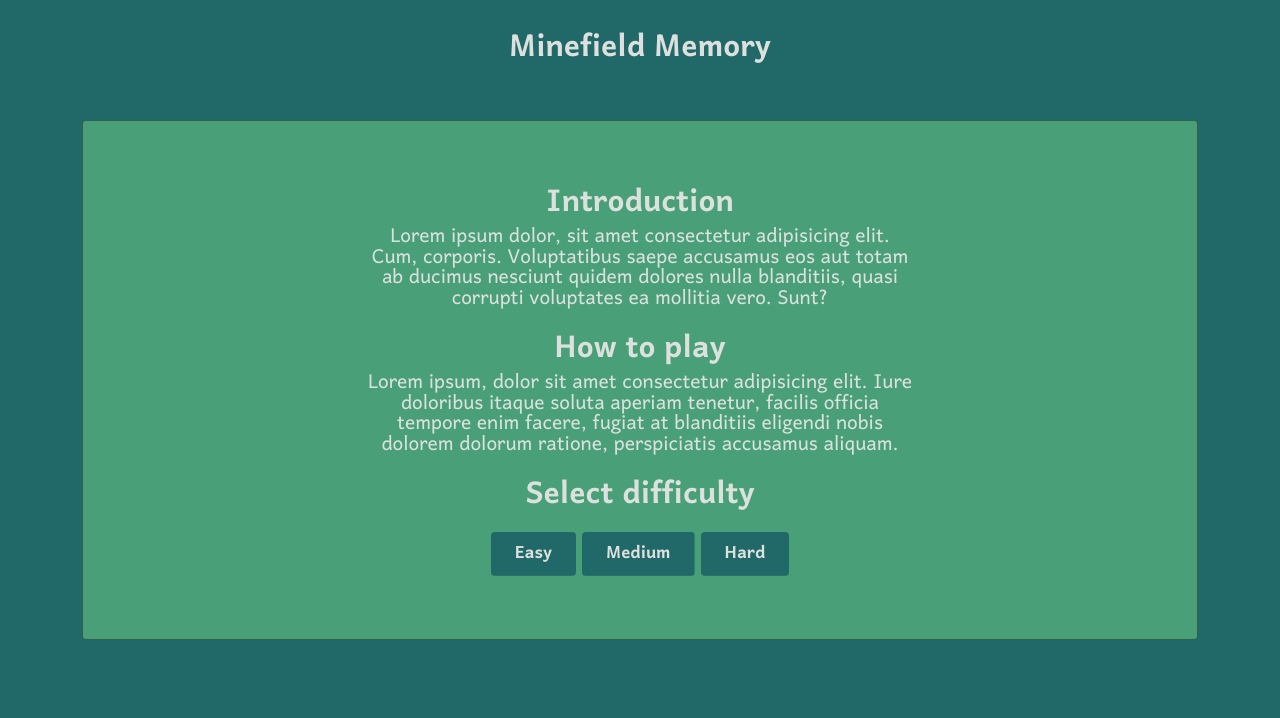
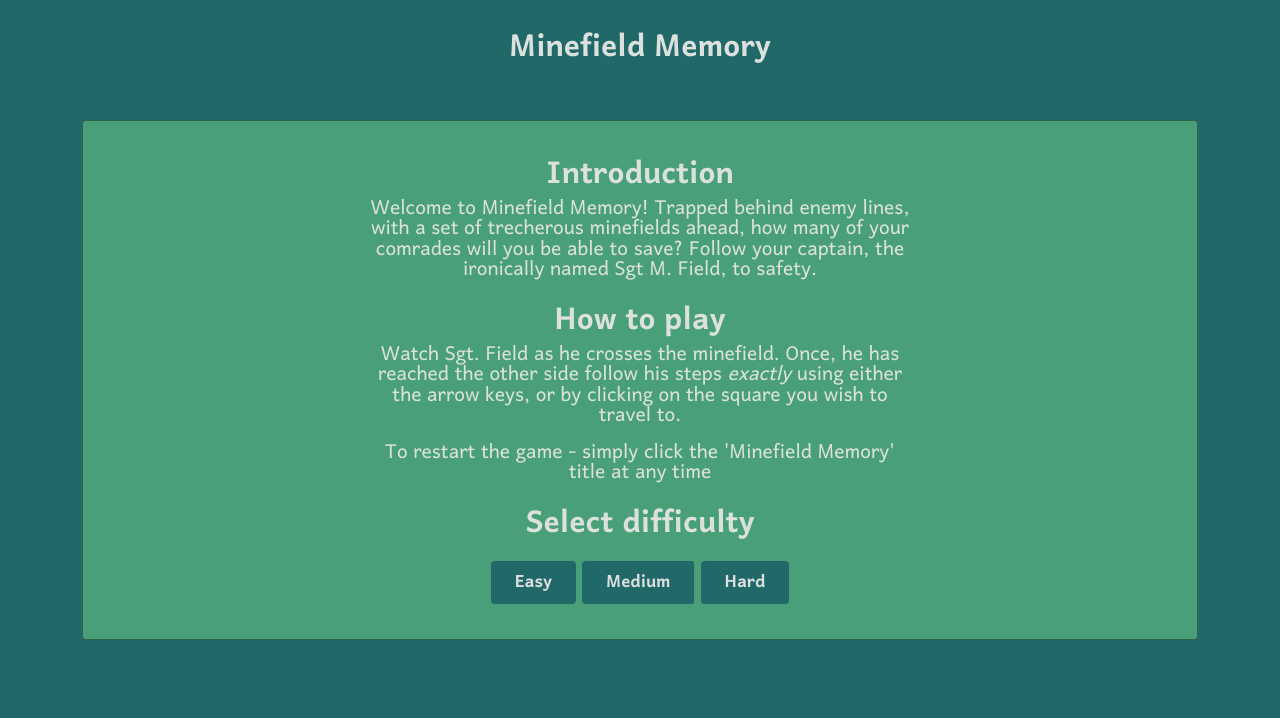
Before and after one commit to Samoftheforrest/follow-the-leader, a plain HTML site: page index.html in a window 1280 px wide. Shown: the top 718 px of the page. Drawn offline with nearby package versions, Linux system fonts and the light colour scheme.

Commit message:
[AMEND] replaced lorem ipsum text on intro screen

```diff
--- a/assets/js/main.js
+++ b/assets/js/main.js
@@ -22,7 +22,7 @@ let movementEnabled = false;
 let reset = false;
 
 // success messages
-const successMessage = ['Well done soldier! Keep going!', 'Another one, home safe', 'Mission successful, good job!', 'Good work private!'];
+const successMessage = ['Well done soldier! Keep going!', 'Another one, home safe', 'Mission successful, good job!', 'Good work private!', 'Nicely done, let\'s keep moving!'];
 
 // difficulty settings
 const difficulties = [{
@@ -265,6 +265,8 @@ const playersTurn = (difficulty) => {
 /** begins the leader's turn and ends it when the leader reaches the final square */
 const leadersTurn = (difficulty) => {
 
+    message.textContent = 'This way private. Follow me!';
+
     if (!reset) {
         if (leaderPosition === (difficulty.squares) - 1) {
             generateCharacter('leader');
--- a/index.html
+++ b/index.html
@@ -22,9 +22,10 @@
         <div class="row m-0 w-100 h-100">
             <div class="col d-flex flex-column justify-content-center align-items-center">
                 <h2 class="intro-title">Introduction</h2>
-                <p class="intro-text">Lorem ipsum dolor, sit amet consectetur adipisicing elit. Cum, corporis. Voluptatibus saepe accusamus eos aut totam ab ducimus nesciunt quidem dolores nulla blanditiis, quasi corrupti voluptates ea mollitia vero. Sunt?</p>
+                <p class="intro-text">Welcome to Minefield Memory! Trapped behind enemy lines, with a set of trecherous minefields ahead, how many of your comrades will you be able to save? Follow your captain, the ironically named Sgt M. Field, to safety.</p>
                 <h2 class="intro-title">How to play</h2>
-                <p class="intro-text">Lorem ipsum, dolor sit amet consectetur adipisicing elit. Iure doloribus itaque soluta aperiam tenetur, facilis officia tempore enim facere, fugiat at blanditiis eligendi nobis dolorem dolorum ratione, perspiciatis accusamus aliquam.</p>
+                <p class="intro-text">Watch Sgt. Field as he crosses the minefield. Once, he has reached the other side follow his steps <i>exactly</i> using either the arrow keys, or by clicking on the square you wish to travel to.</p>
+                <p class="intro-text">To restart the game - simply click the 'Minefield Memory' title at any time</p>
                 <h2 class="intro-title mb-2">Select difficulty</h2>
                 <div id="intro-btn-container" class="d-flex text-center flex-wrap">
                 </div>
```
